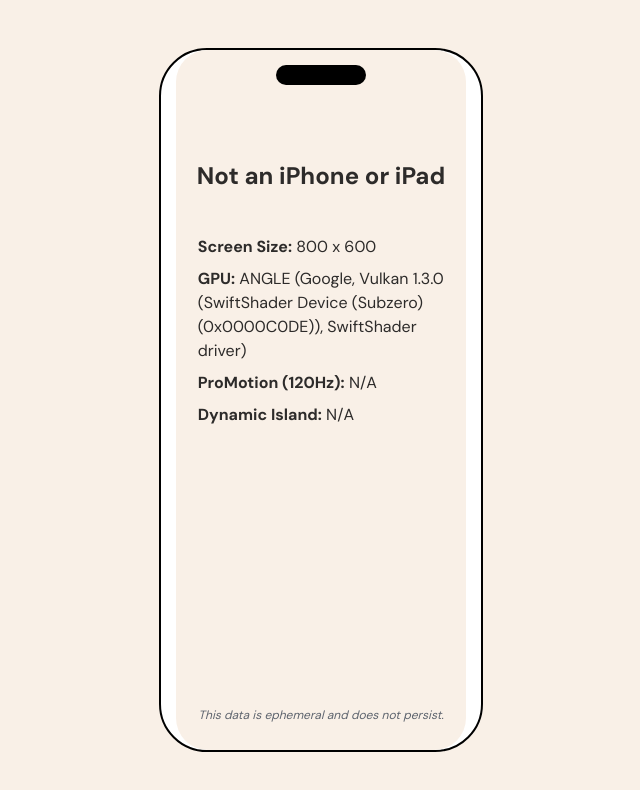
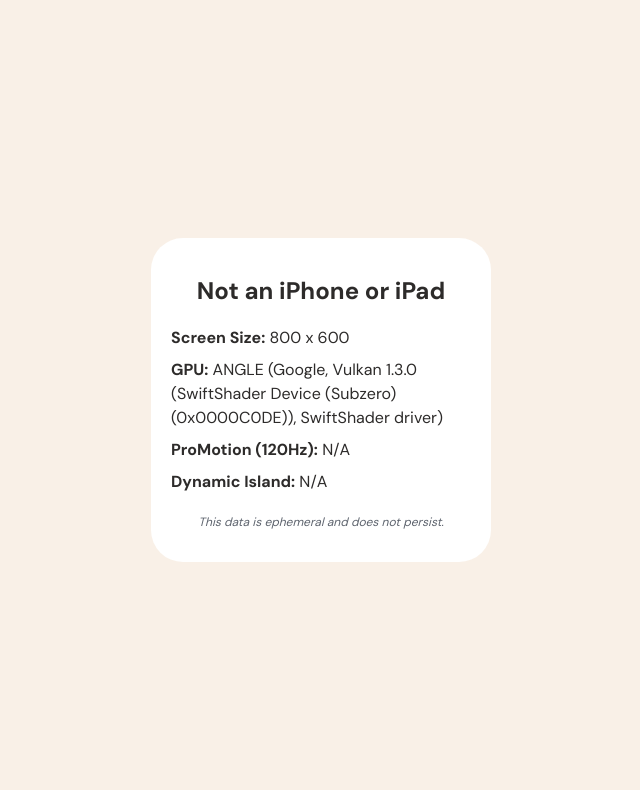
Before and after one commit to Yeboahmedia/detectDevice, a plain HTML site: page index.html in a window 1280 px wide. Shown: the whole page, without its empty margins (319-959 px from the left). Drawn offline with Linux system fonts and the light colour scheme; no server answers.

Commit message:
refined styles

```diff
--- a/index.html
+++ b/index.html
@@ -9,11 +9,7 @@
 </head>
 <body>
 
-    <div class="device-container">
-        <div class="device-frame">
-            <div class="device-border"></div>
-            <div class="device-screen">
-                <div class="notch"></div>
+    <div class="container">
         <h1 class="device-title" id="device-name">Detecting device...</h1>
 
         <div class="device-info">
@@ -23,11 +19,7 @@
             <p><span class="info-label">Dynamic Island:</span> <span class="info-value" id="dynamic-island">Checking...</span></p>
         </div>
 
-                <div class="device-footer">
         <p class="footer-text">This data is ephemeral and does not persist.</p>
-                </div>
-            </div>
-        </div>
     </div>
 
     <script src="detector.js"></script>
--- a/styles.css
+++ b/styles.css
@@ -1,4 +1,4 @@
-/* Global styles */
+/* Global Styles */
 body {
     font-family: 'DM Sans', sans-serif;
     display: flex;
@@ -9,59 +9,27 @@
     margin: 0;
 }
 
-/* Device frame */
-.device-container {
-    display: flex;
-    justify-content: center;
-    align-items: center;
+/* Main Container */
+.container {
+    width: 300px;
+    background: #FFF;
+    border-radius: 32px;
+    padding: 20px;
+    text-align: center;
 }
 
-.device-frame {
-    width: 320px;
-    height: 700px;
-    background: #FFF;
-    border-radius: 48px;
-    border: 2px solid #000;
-    position: relative;
-    display: flex;
-    justify-content: center;
-    align-items: center;
-}
-
-.device-screen {
-    width: 290px;
-    height: 680px;
-    background: #F9F0E7;
-    border-radius: 32px;
-    display: flex;
-    flex-direction: column;
-    align-items: center;
-    padding-top: 20px;
-}
-
-/* Notch */
-.notch {
-    width: 90px;
-    height: 20px;
-    background: #000;
-    border-radius: 10px;
-    position: absolute;
-    top: 15px;
-}
-
-/* Device title */
+/* Title */
 .device-title {
     font-size: 24px;
     font-weight: 700;
-    text-align: center;
     color: #2D2B2A;
-    margin-top: 90px;
+    margin-bottom: 20px;
 }
 
-/* Device info container */
+/* Device Info */
 .device-info {
-    width: 85%;
-    margin-top: 20px;
+    width: 100%;
+    margin-top: 10px;
 }
 
 .device-info p {
@@ -71,7 +39,7 @@
     text-align: left;
 }
 
-/* Labels and values */
+/* Labels and Values */
 .info-label {
     font-weight: 700;
     color: #2D2B2A;
@@ -82,16 +50,10 @@
     color: #2D2B2A;
 }
 
-/* Footer text */
-.device-footer {
-    position: absolute;
-    bottom: 15px;
-    width: 100%;
-    text-align: center;
-}
-
+/* Footer Text */
 .footer-text {
     font-size: 12px;
     font-style: italic;
     color: #5E646E;
+    margin-top: 20px;
 }
```
Lines whose indentation alone changed are shown as unchanged.
